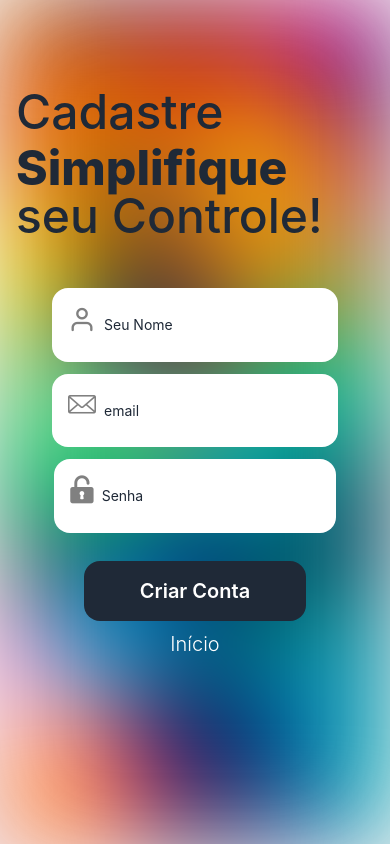
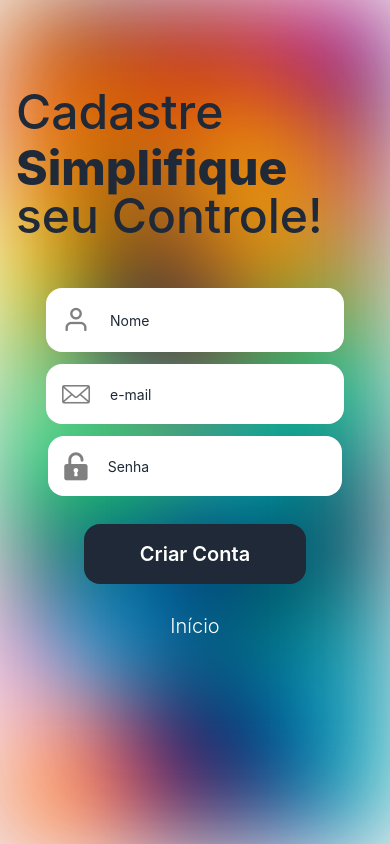
Before and after one commit to JeanBarbosa/pocketBox, a React Native app in the folder pocketbox-app/: screen /signUp in a window 390 px wide. Built offline with nearby package versions, Linux system fonts and the light colour scheme.

Commit message:
refact: create user account

```diff
--- a/pocketbox-app/src/screens/SignUp.tsx
+++ b/pocketbox-app/src/screens/SignUp.tsx
@@ -3,6 +3,10 @@ import { SafeAreaView } from "react-native-safe-area-context"
 import * as Animatable from "react-native-animatable"
 import { useNavigation } from "@react-navigation/native"
 import { AuthNavigatorRoutesProps } from "../routes/auth.routes"
+import { useForm, Controller } from "react-hook-form"
+import { zodResolver } from "@hookform/resolvers/zod"
+import { z } from "zod"
+
 import {
   View,
   Text,
@@ -11,9 +15,61 @@ import {
   ScrollView,
   TouchableOpacity,
 } from "react-native"
+import { api } from "../services/api"
+import { Input } from "../components/Input"
+
+type FormDataProps = {
+  firstName: string
+  email: string
+  password: string
+}
+
+const signUpSchema = z.object({
+  firstName: z
+    .string({ required_error: "Nome obrigatório" })
+    .min(3, "mínimo 3 caracteres"),
+  email: z
+    .string({ required_error: "e-mail obrigatório" })
+    .email("e-mail inválido"),
+  password: z
+    .string({ required_error: "senha obrigatória" })
+    .min(6, "mínimo 6 caracteres"),
+})
 
 export function SignUp() {
   const navigation = useNavigation<AuthNavigatorRoutesProps>()
+
+  const {
+    control,
+    handleSubmit,
+    formState: { errors },
+  } = useForm<FormDataProps>({
+    resolver: zodResolver(signUpSchema),
+  })
+
+  async function handleSignUp({ firstName, email, password }: FormDataProps) {
+    try {
+      console.log(firstName, email, password)
+      const response = await api.post("/auth/register", {
+        firstName,
+        email,
+        password,
+      })
+
+      if (response.status !== 201) {
+        const { data } = response
+        throw new Error(data.message)
+      }
+
+      alert("Conta criada com sucesso!")
+      navigation.navigate("signIn")
+    } catch (error) {
+      if (Array.isArray(error)) {
+        alert(error.join("\n"))
+      }
+      alert("Erro ao criar conta. Tente novamente mais tarde.")
+    }
+  }
 
   return (
     <ScrollView
@@ -36,35 +92,51 @@ export function SignUp() {
             </Text>
           </View>
           <View className="mx-4 flex justify-between items-center gap-3">
-            <Animatable.View
-              animation="slideInUp"
-              className="flex-row flex-1 p-4 bg-white rounded-2xl"
-            >
-              <Feather name="user" size={28} color="gray" />
-              <TextInput
-                placeholder="Seu Nome"
-                className="flex-1 ml-2 text-gray-800"
+            <Animatable.View animation="slideInUp">
+              <Controller
+                control={control}
+                name="firstName"
+                render={({ field: { onChange } }) => (
+                  <Input hasError={!!errors.firstName}>
+                    <Feather name="user" size={28} color="gray" />
+                    <Input.Field placeholder="Nome" onChangeText={onChange} />
+                  </Input>
+                )}
               />
             </Animatable.View>
-            <Animatable.View
-              animation="slideInUp"
-              className="flex-row flex-1 p-4 bg-white rounded-2xl"
-            >
-              <Fontisto name="email" size={28} color="gray" />
-              <TextInput
-                placeholder="email"
-                className="flex-1 ml-2 text-gray-800"
+            <Animatable.View animation="slideInUp">
+              <Controller
+                control={control}
+                name="email"
+                render={({ field: { onChange } }) => (
+                  <Input hasError={!!errors.email}>
+                    <Fontisto name="email" size={28} color="gray" />
+                    <Input.Field
+                      placeholder="e-mail"
+                      keyboardType="email-address"
+                      autoCapitalize="none"
+                      onChangeText={onChange}
+                    />
+                  </Input>
+                )}
               />
             </Animatable.View>
-            <Animatable.View
-              animation="slideInUp"
-              className="flex-row flex-1 p-4 bg-white rounded-2xl"
-            >
-              <Fontisto name="unlocked" size={28} color="gray" />
-              <TextInput
-                secureTextEntry
-                placeholder="Senha"
-                className="flex-1 ml-2 text-gray-800"
+            <Animatable.View animation="slideInUp">
+              <Controller
+                control={control}
+                name="password"
+                render={({ field: { onChange } }) => (
+                  <Input hasError={!!errors.password}>
+                    <Fontisto name="unlocked" size={28} color="gray" />
+                    <Input.Field
+                      onSubmitEditing={handleSubmit(handleSignUp)}
+                      secureTextEntry
+                      returnKeyType="send"
+                      placeholder="Senha"
+                      onChangeText={onChange}
+                    />
+                  </Input>
+                )}
               />
             </Animatable.View>
             <View className="flex-row flex-1 mt-4">
@@ -73,7 +145,10 @@ export function SignUp() {
                 delay={100}
                 className="flex-1"
               >
-                <TouchableOpacity className="flex-row justify-center items-center gap-2 bg-gray-800 p-4 px-14 rounded-2xl">
+                <TouchableOpacity
+                  onPress={handleSubmit(handleSignUp)}
+                  className="flex-row justify-center items-center gap-2 bg-gray-800 p-4 px-14 rounded-2xl"
+                >
                   <Text className="text-white text-xl font-semibold">
                     Criar Conta
                   </Text>
```
